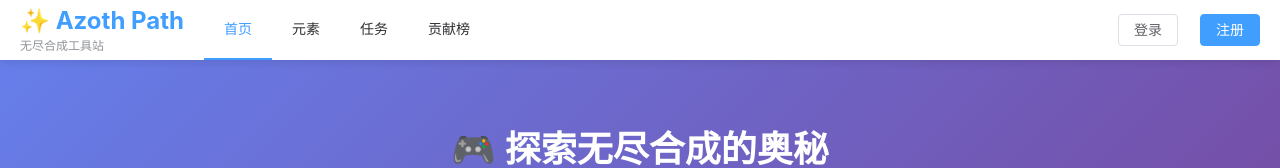
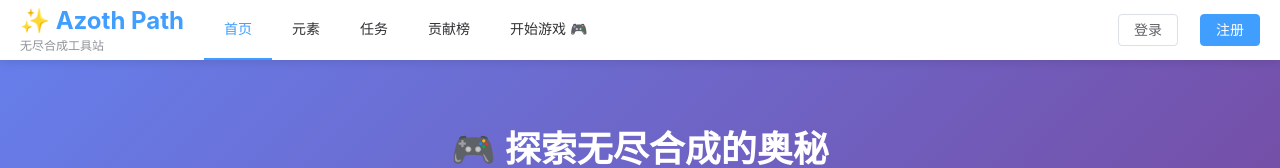
Before and after one commit to InfiniteSynthesisTools/AzothPath, a Vue app in the folder frontend/: page / in a window 1280 px wide. Shown: the top 168 px of the page. Built offline with nearby package versions, Linux system fonts and the light colour scheme; no server answers; a web font is replaced by a local one.

Commit message:
feat: 添加“开始游戏”链接到侧边栏和用户菜单，提升用户导航体验

```diff
--- a/frontend/src/layouts/MainLayout.vue
+++ b/frontend/src/layouts/MainLayout.vue
@@ -25,6 +25,11 @@
           <el-menu-item index="/import" v-if="userStore.isLoggedIn">导入</el-menu-item>
           <el-menu-item index="/contribution">贡献榜</el-menu-item>
           <el-menu-item index="/admin" v-if="userStore.isAdmin">管理</el-menu-item>
+          <el-menu-item>
+            <a href="https://hc.tsdo.in/" target="_blank" style="text-decoration: none; color: inherit;">
+              开始游戏 🎮
+            </a>
+          </el-menu-item>
         </el-menu>
 
         <div class="user-actions">
@@ -94,6 +99,12 @@
           <el-icon><Setting /></el-icon>
           <span>管理</span>
         </el-menu-item>
+        <el-divider />
+        <el-menu-item>
+          <a href="https://hc.tsdo.in/" target="_blank" style="text-decoration: none; color: inherit; display: flex; align-items: center;">
+            <span>开始游戏 🎮</span>
+          </a>
+        </el-menu-item>
         <el-divider v-if="!userStore.isLoggedIn" />
         <el-menu-item v-if="!userStore.isLoggedIn" index="/login">
           <el-icon><User /></el-icon>
@@ -130,7 +141,6 @@ import {
   Document,
   Tickets,
   Upload,
-  Trophy,
   Setting
 } from '@element-plus/icons-vue';
 import Sidebar from '@/components/Sidebar.vue';
```
